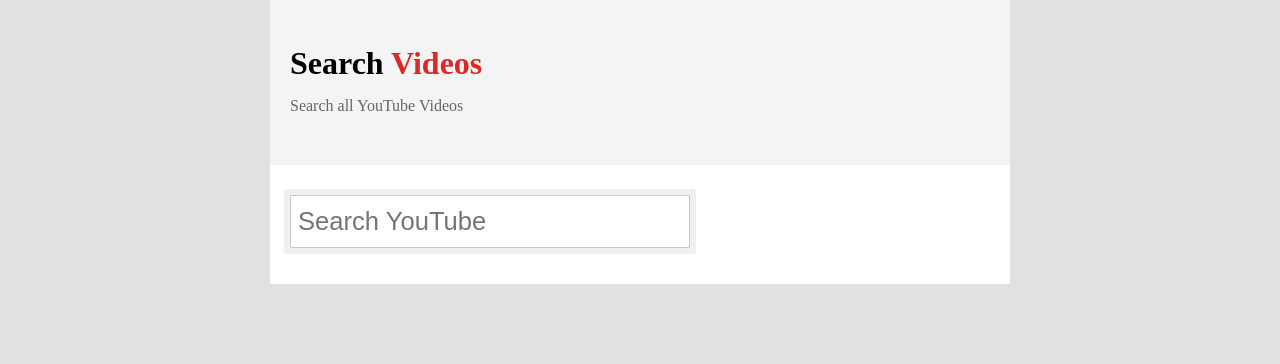
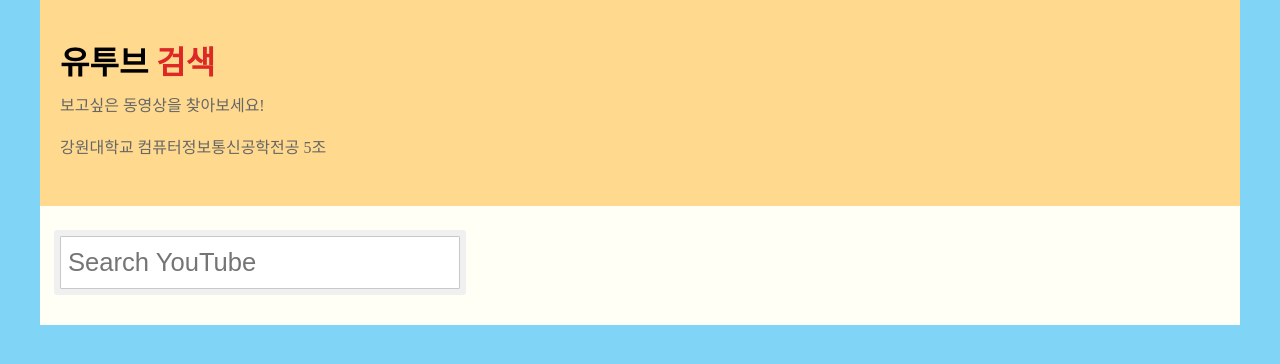
Before and after one commit to OhShinHyeok/KNU_5_youtube_search, a React (Create React App) app: page / in a window 1280 px wide. Shown: the top 364 px of the page. Built offline with nearby package versions, Linux system fonts and the light colour scheme.

Commit message:
v1.0.1_css-upgrade

```diff
--- a/src/App.js
+++ b/src/App.js
@@ -5,7 +5,6 @@
 import VideoDetail from './components/video_detail';
 import './css/style.css';
 import YTSearch from "youtube-api-search";
-import lodash from "lodash";
 const API_KEY = "AIzaSyCTRRTA_00ifVM8_tmSAfxJgl3g8RxZbA0";
 
 
@@ -29,20 +28,14 @@
         })
     }
 
-    onVideoSelect(selectedVideo) {
-        this.setState({selectedVideo});
-    }
-    onInputChange(searchVal) {
-        this.setState({searchVal});
-        this.props.onSearch(searchVal);
-    }
     render() {
         const name = this.state.name;
         return (
             <div id="container">
                 <header>
-                    <h1>Search <span>Videos</span></h1>
-                    <p>Search all YouTube Videos</p>
+                    <h1>유투브 <span>검색</span></h1>
+                    <p>보고싶은 동영상을 찾아보세요!</p>
+                    <p>강원대학교 컴퓨터정보통신공학전공 5조</p>
                 </header>
                 <section>
                     <form id="search-form" method="get" action="">
--- a/src/components/video_item.js
+++ b/src/components/video_item.js
@@ -1,9 +1,10 @@
 import React from 'react';
 import '../css/style.css'
 const VideoItem = ({video, onVideoSelect}) => {
+    var url = "https://www.youtube.com/watch?v="+video.id.videoId;
     return(
         <li className="item" onClick={() => onVideoSelect(video)}>
-            <a href="http://www.youtube.com/watch?v=e3Nl_TCQXuw" target="_blank">
+            <a href={url+video.id.videoId} target="_blank">
                 <h3>{video.snippet.title}</h3>
                 <div className="image-wrapper">
                     <img src={video.snippet.thumbnails.default.url}/>
--- a/src/components/video_list.js
+++ b/src/components/video_list.js
@@ -11,7 +11,6 @@
             />
         );
     })
-
     return (
         <ul id="results" className="item-list">
             {videoItems}
--- a/src/css/style.css
+++ b/src/css/style.css
@@ -3,7 +3,7 @@
     font-size: 16px;
     line-height: 1.6em;
     color: #666;
-    background-color: #e1e1e1;
+    background-color: #80d4f6;
 }
 
 a {
@@ -11,14 +11,14 @@
 }
 
 #container {
-    width: 740px;
-    background: #fff;
+    width: 1200px;
+    background: #fffff5;
     margin: auto;
 }
 
 header {
     padding: 30px 20px;
-    background: #f4f4f4;
+    background: #ffda8e;
 }
 
 header h1 {
```
Also changed, not shown: src/App.css (deleted, +0 -32 lines), src/logo.svg (deleted).
